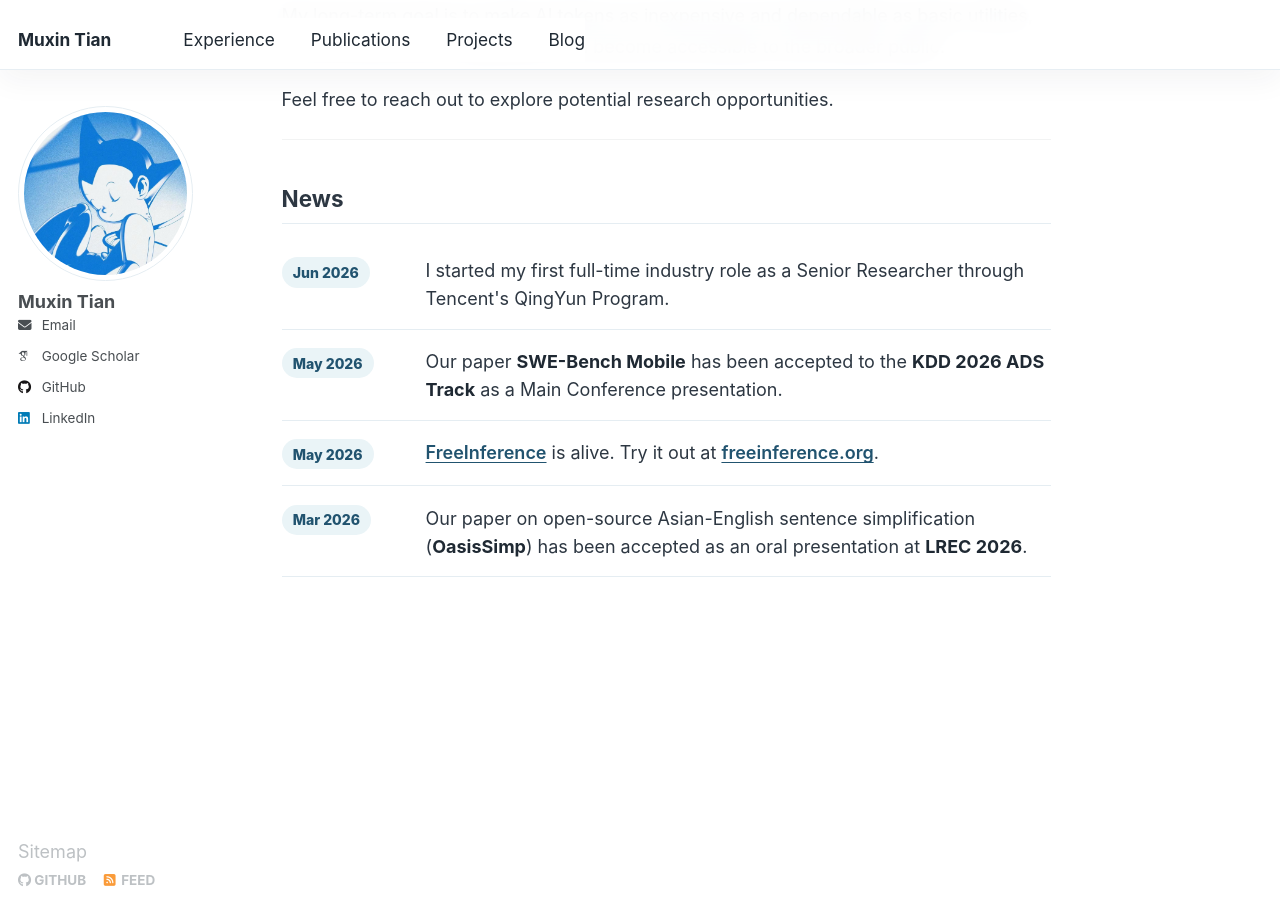
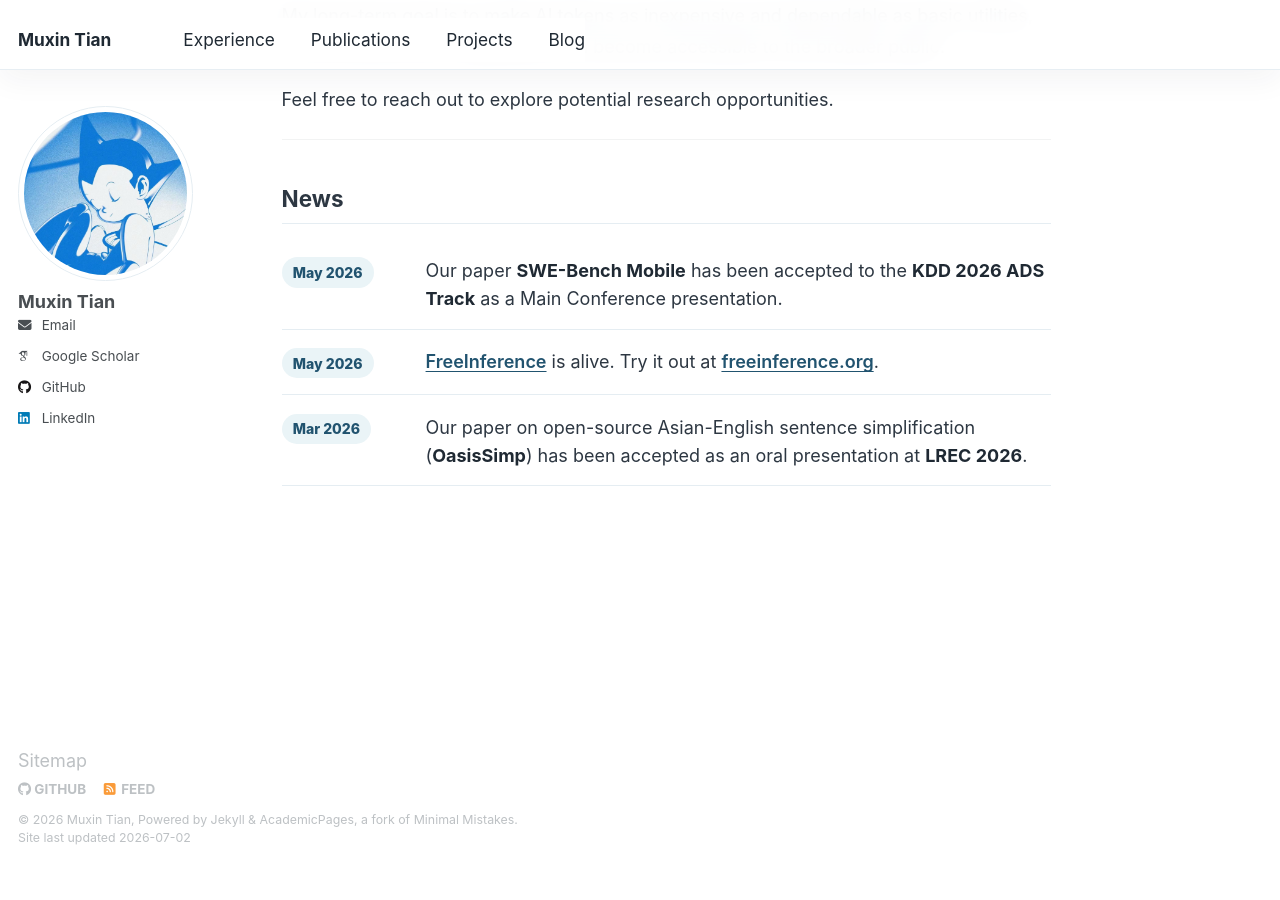
Before and after one commit to realtmxi/realtmxi.github.io, a Jekyll site: the page built from _pages/about.md, in a window 1280 px wide and 900 px high, scrolled down 728 px. Built offline with Jekyll 4.4.1, drawn with Linux system fonts in a browser that asks for light colours; some web fonts are replaced; after the commit the page ends 1594 px from its top, so only the background shows below that.

```diff
--- a/_pages/about.md
+++ b/_pages/about.md
@@ -36,10 +36,6 @@ Feel free to reach out to explore potential research opportunities.
 
 <div class="news-list">
   <div class="news-item">
-    <div class="news-date">Jun 2026</div>
-    <div class="news-text">I started my first full-time industry role as a Senior Researcher through Tencent's QingYun Program.</div>
-  </div>
-  <div class="news-item">
     <div class="news-date">May 2026</div>
     <div class="news-text">Our paper <strong>SWE-Bench Mobile</strong> has been accepted to the <strong>KDD 2026 ADS Track</strong> as a Main Conference presentation.</div>
   </div>
```
Also changed, not shown: _pages/year-archive.html (+0 -9 lines), _posts/2026-05-01-after-icml-and-acl.md (+1 -0 lines).
